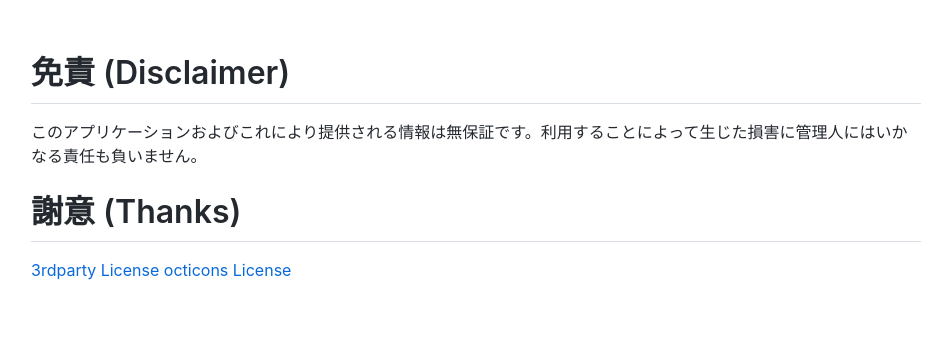
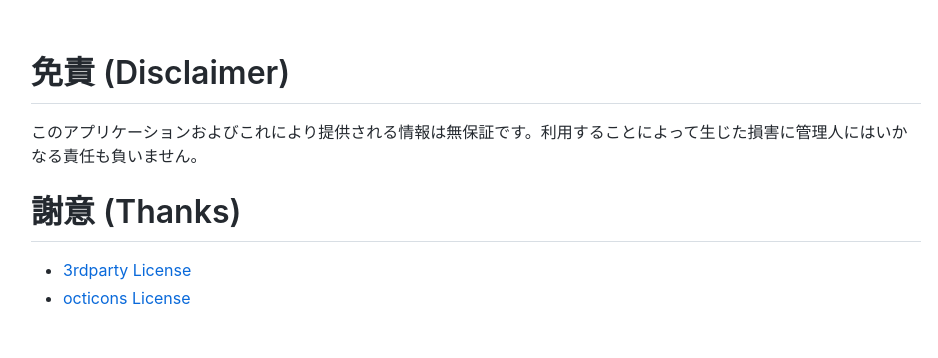
Before and after one commit to mhayashi1120/mhayashi1120.github.io, a plain HTML site: page LiveCamera/disclaimer.html in a window 1280 px wide. Shown: the whole page, without its empty margins (164-1102 px from the left). Drawn offline with Linux system fonts and the light colour scheme.

Commit message:
small fix

```diff
--- a/LiveCamera/disclaimer.html
+++ b/LiveCamera/disclaimer.html
@@ -4,6 +4,8 @@
 <p>このアプリケーションおよびこれにより提供される情報は無保証です。利用することによって生じた損害に管理人にはいかなる責任も負いません。</p>
 <h1>
 <a id="user-content-謝意-thanks" class="anchor" href="#%E8%AC%9D%E6%84%8F-thanks" aria-hidden="true"><span aria-hidden="true" class="octicon octicon-link"></span></a>謝意 (Thanks)</h1>
-<p><a href="3rdpartylicenses.txt">3rdparty License</a>
-<a href="assets/octicons/LICENSE">octicons License</a></p>
+<ul>
+<li><a href="3rdpartylicenses.txt">3rdparty License</a></li>
+<li><a href="assets/octicons/LICENSE">octicons License</a></li>
+</ul>
 </article></body></html>
--- a/LiveCamera/version.json
+++ b/LiveCamera/version.json
@@ -1 +1 @@
-{"version":"0.0.3","releasedAt":"2022-02-10T09:43:06.98Z"}
+{"version":"0.0.4","releasedAt":"2022-02-10T09:54:45.54Z"}
```
